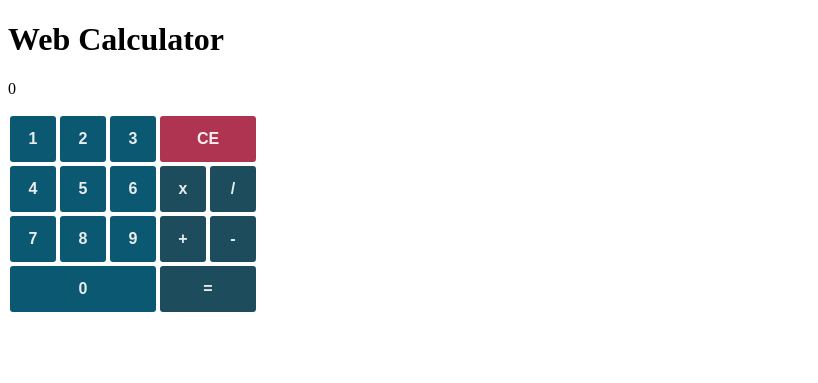
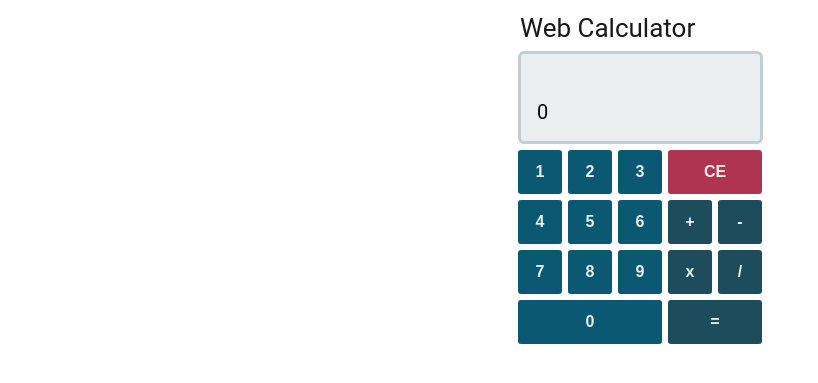
Before and after one commit to danieluebelhart/javascript-calculator, a Jekyll site: the page index.html, which Jekyll copies as it is, in a window 1280 px wide. Shown: the top 383 px of the page, without its empty margins (0-818 px from the left). Built offline with Jekyll 4.4.1, drawn with Linux system fonts in a browser that asks for light colours.

Commit message:
Screen displays saved num and CSS formatting

```diff
--- a/index.html
+++ b/index.html
@@ -5,9 +5,11 @@
 </head>
 <body>
   <h1>Web Calculator</h1>
-  <div>
-    <p id="storedValue"> </p><p id="operator"></p>
-    <p id="result">0</p>
+  <div class="numScreen">
+    <div class="storedInfo">
+      <p id="storedValue"> </p><p id="operator"> </p>
+    </div>
+      <p id="result">0</p>
   </div>
   <div class="pad">
     <button class="numPad" onclick="digit1()">1</button>
@@ -19,15 +21,15 @@
     <button class="numPad" onclick="digit4()">4</button>
     <button class="numPad" onclick="digit5()">5</button>
     <button class="numPad" onclick="digit6()">6</button>
-    <button class="operator" onclick="multiplication()">x</button>
-    <button class="operator" onclick="division()">/</button>
+    <button class="operator" onclick="addition()">+</button>
+    <button class="operator" onclick="subtraction()">-</button>
   </div>
   <div class="pad">
     <button class="numPad" onclick="digit7()">7</button>
     <button class="numPad" onclick="digit8()">8</button>
     <button class="numPad" onclick="digit9()">9</button>
-    <button class="operator" onclick="addition()">+</button>
-    <button class="operator" onclick="subtraction()">-</button>
+    <button class="operator" onclick="multiplication()">x</button>
+    <button class="operator" onclick="division()">/</button>
   </div>
   <div class="pad">
     <button class="num0" onclick="digit0()">0</button>
--- a/script.js
+++ b/script.js
@@ -8,6 +8,8 @@
   result = 0;
   operator = "";
   document.getElementById("result").innerHTML = result;
+  document.getElementById("storedValue").innerHTML = "";
+  document.getElementById("operator").innerHTML = "";
 }
 
 //Num Pad
@@ -58,43 +60,48 @@
   result = 0;
   operator = "+";
   document.getElementById("result").innerHTML = result;
+  document.getElementById("storedValue").innerHTML = storedValue;
+  document.getElementById("operator").innerHTML = "&nbsp;+";
 }
 function subtraction() {
   storedValue = parseFloat(result);
   result = 0;
   operator = "-";
   document.getElementById("result").innerHTML = result;
+  document.getElementById("storedValue").innerHTML = storedValue;
+  document.getElementById("operator").innerHTML = "&nbsp;-";
 }
 function multiplication() {
   storedValue = parseFloat(result);
   result = 0;
   operator = "*";
   document.getElementById("result").innerHTML = result;
+  document.getElementById("storedValue").innerHTML = storedValue;
+  document.getElementById("operator").innerHTML = "&nbsp;x";
 }
 function division() {
   storedValue = parseFloat(result);
   result = 0;
   operator = "/";
   document.getElementById("result").innerHTML = result;
+  document.getElementById("storedValue").innerHTML = storedValue;
+  document.getElementById("operator").innerHTML = "&nbsp;/";
 }
 
 //Equals
 function equals() {
   if (operator === "+") {
     result = storedValue + result;
-    operator ="";
-    document.getElementById("result").innerHTML = result;
   } else if (operator === "-") {
     result = storedValue - result;
-    operator = "";
-    document.getElementById("result").innerHTML = result;
   } else if (operator === "*") {
     result = storedValue * result;
-    operator = "";
-    document.getElementById("result").innerHTML = result;
   } else if (operator === "/") {
     result = storedValue / result;
-    operator = "";
-    document.getElementById("result").innerHTML = result;
   }
+  operator = "";
+  storedValue = 0;
+  document.getElementById("result").innerHTML = result;
+  document.getElementById("storedValue").innerHTML = "";
+  document.getElementById("operator").innerHTML = "";
 }
--- a/style.css
+++ b/style.css
@@ -1,8 +1,64 @@
+/* Heading */
+
+h1 {
+  font-size: 26px;
+  font-family: roboto;
+  font-weight: normal;
+  color: #171817;
+  padding: 5px;
+  margin: 0px;
+}
+
+body {
+     width: 250px;
+     margin-left:auto;
+     margin-right:auto;
+}
+
+/* Screen */
+
+.numScreen {
+  padding: 6px;
+  background-color: #EAEEF0;
+  height: 75px;
+  width: 227px;
+  border: 3px;
+  border-style: solid;
+  border-radius: 6px;
+  border-color: #C1CED2;
+  margin: 3px;
+}
+
+p {
+  margin: 0px;
+  font-family: roboto;
+}
+#result {
+  font-size: 20px;
+  padding-left: 10px;
+}
+
+.storedInfo {
+  overflow: auto;
+  height: 30px;
+  margin-top: 10px;
+}
+#storedValue {
+  float: left;
+  color: grey;
+  padding-left: 10px;
+}
+#operator {
+  color: grey;
+  padding-left:10px;
+}
+
+/* Buttons */
+
 .pad {
   overflow: auto;
 }
 
-/* Buttons */
 button {
   background-color: #0B5872;
   border: none;
@@ -14,10 +70,15 @@
   text-decoration: none;
   height: 50px;
   float: left;
-  border: 2px;
+  border: 3px;
   border-style: solid;
-  border-radius: 5px;
+  border-radius: 6px;
   border-color: white;
+  -webkit-transition-duration: 0.4s; /* Safari */
+  transition-duration: 0.4s;
+}
+button:hover {
+  background-color: #4D8598;
 }
 .numPad {
   width: 50px;
@@ -29,12 +90,21 @@
   width: 50px;
   background-color: #1D4C5C;
 }
+.operator:hover {
+  background-color: #567985;
+}
 .ce {
   width: 100px;
   background-color: #AE3451;
   color: #FDEEF1;
 }
+.ce:hover {
+  background-color: #BC5870;
+}
 .equals {
   width: 100px;
   background-color: #1D4C5C;
 }
+.equals:hover {
+  background-color: #567985;
+}
```
